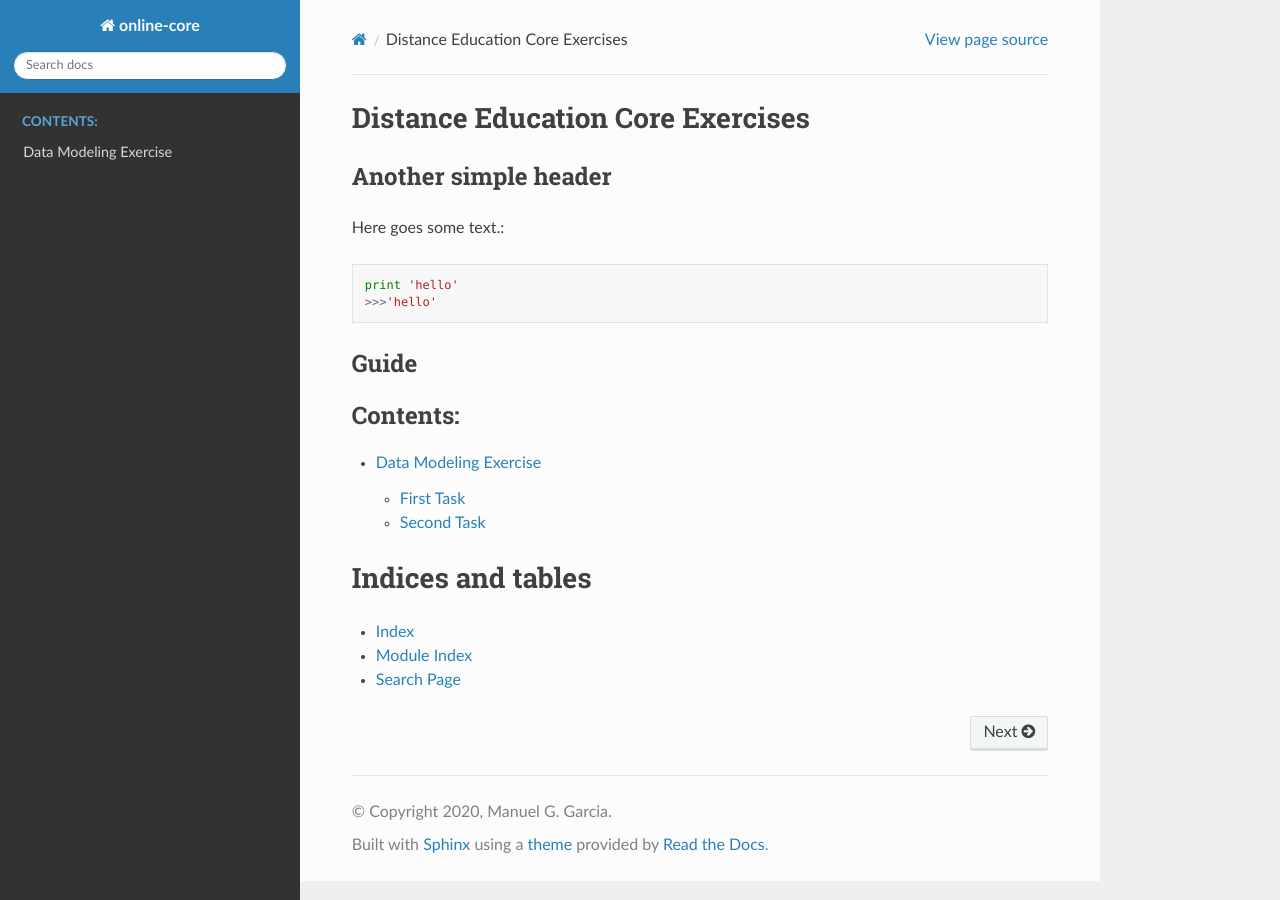
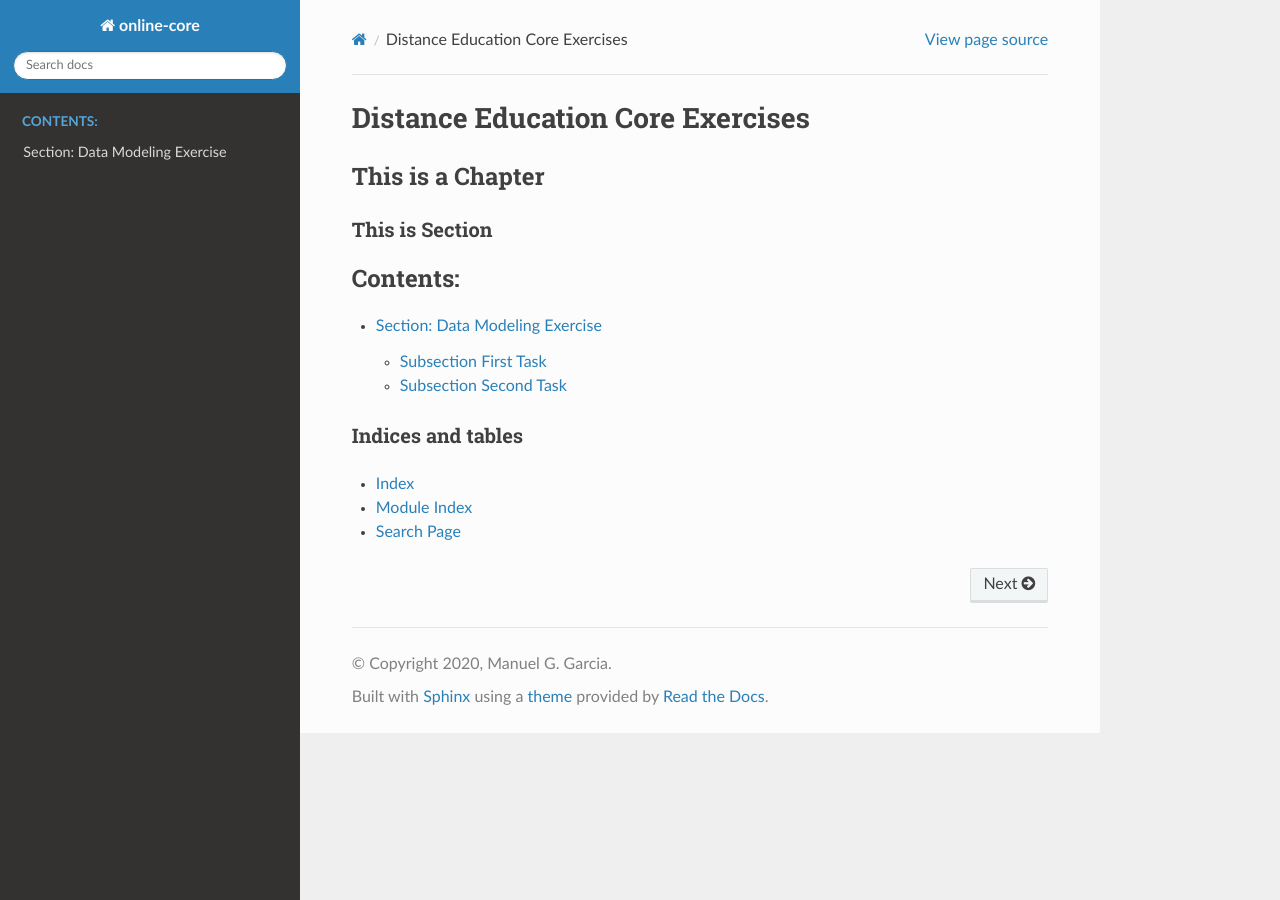
Before and after one commit to manuGil/online-core, a Sphinx documentation site: the page built from docs/source/index.rst, in a window 1280 px wide. Built offline with Sphinx 7.4.7 and the Read the Docs theme 2.0.0, drawn with Linux system fonts in a browser that asks for light colours.

Commit message:
change sections level

```diff
--- a/docs/source/data-modeling.rst
+++ b/docs/source/data-modeling.rst
@@ -1,12 +1,12 @@
-Data Modeling Exercise
-======================
+Section: Data Modeling Exercise
+===============================
 
 Lorem Ipsum is simply dummy text of the printing and typesetting industry. Lorem Ipsum has been the industry's standard dummy text ever since the 1500s, when an unknown printer took a galley of type and scrambled it to make a type specimen book. It has survived not only five centuries, but also the leap into electronic typesetting, remaining essentially unchanged. It was popularised in the 1960s with the release of Letraset sheets containing Lorem Ipsum passages, and more recently with desktop publishing software like Aldus PageMaker including versions of Lorem Ipsum.
 
-First Task
-^^^^^^^^^^
+Subsection First Task
+^^^^^^^^^^^^^^^^^^^^^
 Lorem Ipsum is simply dummy text of the printing and typesetting industry. Lorem Ipsum has been the industry's standard dummy text ever since the 1500s, when an unknown printer took a galley of type and scrambled it to make a type specimen book.
 
-Second Task
-^^^^^^^^^^^
+Subsection Second Task
+^^^^^^^^^^^^^^^^^^^^^^
 Lorem Ipsum is simply dummy text of the printing and typesetting industry. Lorem Ipsum has been the industry's standard dummy text ever since the 1500s, when an unknown printer took a galley of type and scrambled it to make a type specimen book.
--- a/docs/source/index.rst
+++ b/docs/source/index.rst
@@ -4,18 +4,13 @@
    contain the root `toctree` directive.
 
 Distance Education Core Exercises
-=======================================
+#################################
 
-Another simple header
-^^^^^^^^^^^^^^^^^^^^^
+This is a Chapter
+*****************
 
-Here goes some text.::
-
-    print 'hello'
-    >>>'hello'
-
-Guide
-^^^^^
+This is Section
+===============
 
 .. toctree::
    :maxdepth: 2
```
